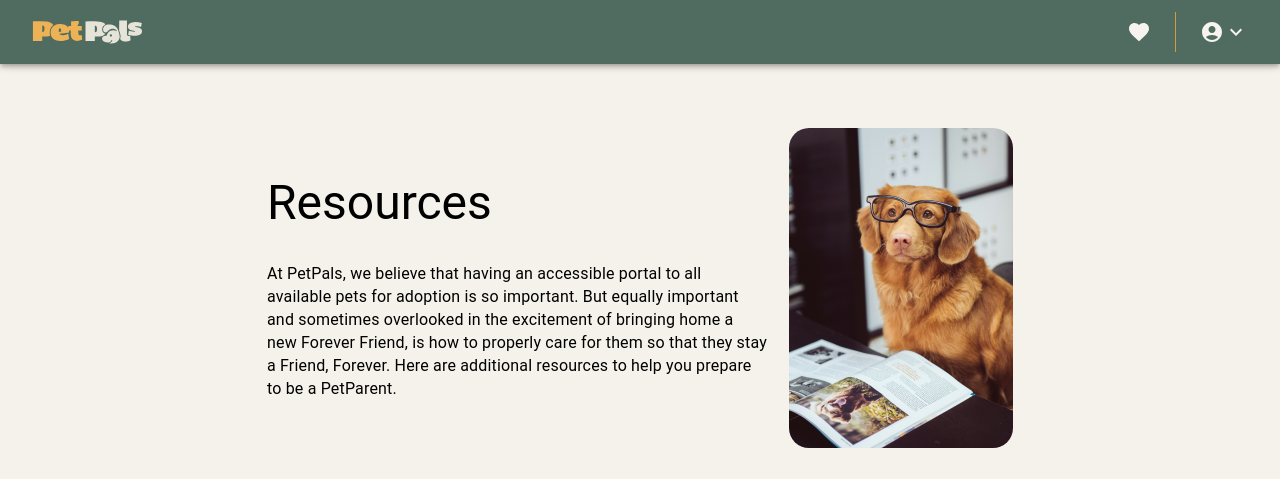
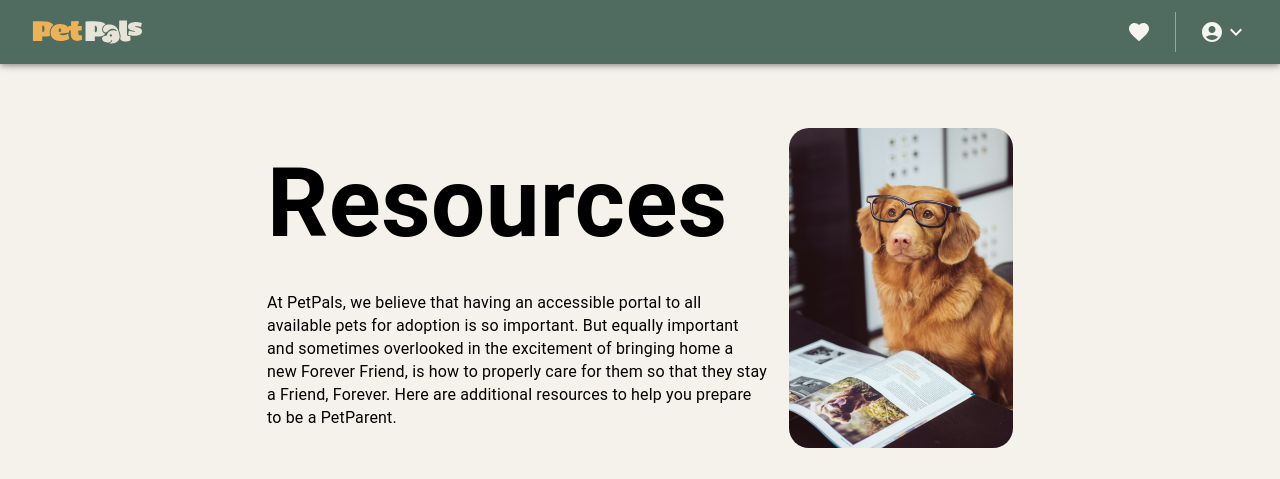
Before and after one commit to Code-the-Dream-School/ffprac-team3-front, a React (Vite) app: page /resources in a window 1280 px wide. Shown: the top 479 px of the page. Built offline with nearby package versions, Linux system fonts and the light colour scheme; the HTML template or start-up script is replaced by a standard one.

Commit message:
update Resources header for style consistency

```diff
--- a/src/components/ResHeroBanner.tsx
+++ b/src/components/ResHeroBanner.tsx
@@ -12,12 +12,16 @@ const ResHeroBanner = () => {
             my={4}
             width="60vw"
         >
-            <Box width={500} >
-                <Typography variant="h3" mb={4}>
+            <Box width={500}>
+                <Typography
+                    variant="h1"
+                    sx={{ letterSpacing: .5, fontWeight: 600 }}
+                    gutterBottom
+                >
                     Resources
                 </Typography>
 
-                <Typography variant="body2" mt={2} sx={{ fontSize: 16 }}>
+                <Typography variant="body2" sx={{ fontSize: 16 }}>
                     At PetPals, we believe that having an accessible portal to all available pets for adoption is so important. But equally important and sometimes overlooked in the excitement of bringing home a new Forever Friend, is how to properly care for them so that they stay a Friend, Forever. Here are additional resources to help you prepare to be a PetParent.
                 </Typography>
             </Box>
```
